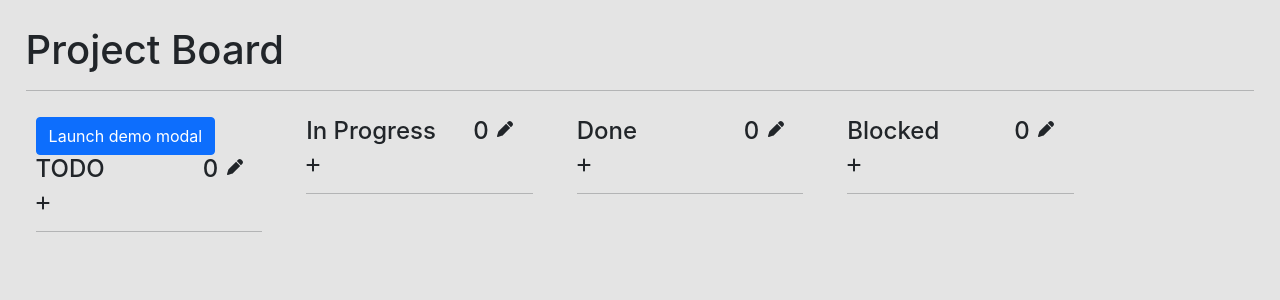
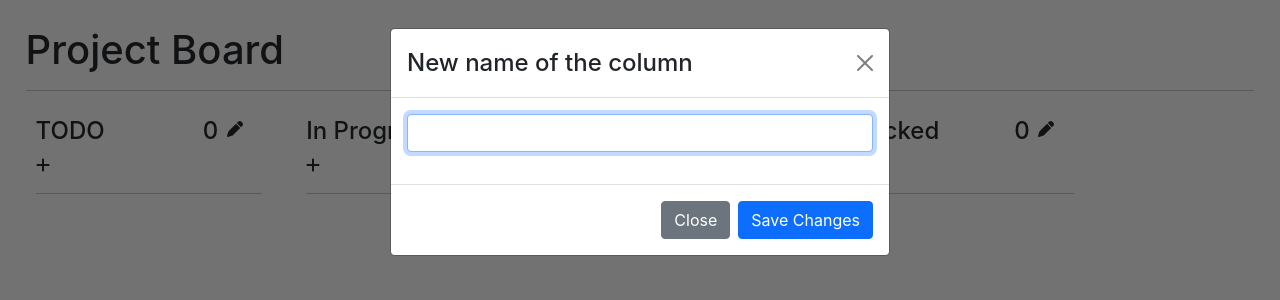
Before and after one commit to G-Greg/ToDoApp, a React (Create React App) app: page / in a window 1280 px wide. Both pictures are taken after a click on the link 234 px from the left and 128 px from the top of the page. Shown: the top 300 px of the page. Built offline with nearby package versions, Linux system fonts and the light colour scheme.

Commit message:
modal changes 1

```diff
--- a/src/js/NameModal.js
+++ b/src/js/NameModal.js
@@ -1,25 +1,32 @@
 import React from 'react';
-import {Button, Modal} from 'react-bootstrap';
-import { render, useState} from "react";
+import {Button, Modal, Form} from 'react-bootstrap';
+import {useState} from "react";
 
 
 export function NameModal() {
-    const [show, setShow] = useState(false);
 
-    const handleClose = () => setShow(false);
+  const [title, setTitle] = useState("");
+  const [show, setShow] = useState(true);
+
+  const handleClose = () => {
+    console.log(title)
+    setShow(false);
+  }
   const handleShow = () => setShow(true);
 
   return (
     <>
-        <Button variant="primary" onClick={handleShow}>
-          Launch demo modal
-        </Button>
-
       <Modal show={show} onHide={handleClose}>
         <Modal.Header closeButton>
-            <Modal.Title>Modal heading</Modal.Title>
+          <Modal.Title>New name of the column</Modal.Title>
         </Modal.Header>
-          <Modal.Body>Woohoo, you're reading this text in a modal!</Modal.Body>
+        <Modal.Body>
+          <Form>
+            <Form.Group className="mb-3" controlId="titleName">
+              <Form.Control type="text" autoFocus onChange={e => setTitle(e.target.value)}/>
+            </Form.Group>
+          </Form>
+        </Modal.Body>
         <Modal.Footer>
           <Button variant="secondary" onClick={handleClose}>
             Close
```
Also changed, not shown: src/js/BoardNoteTable.js (+3 -10 lines). Lines whose indentation alone changed are shown as unchanged.
